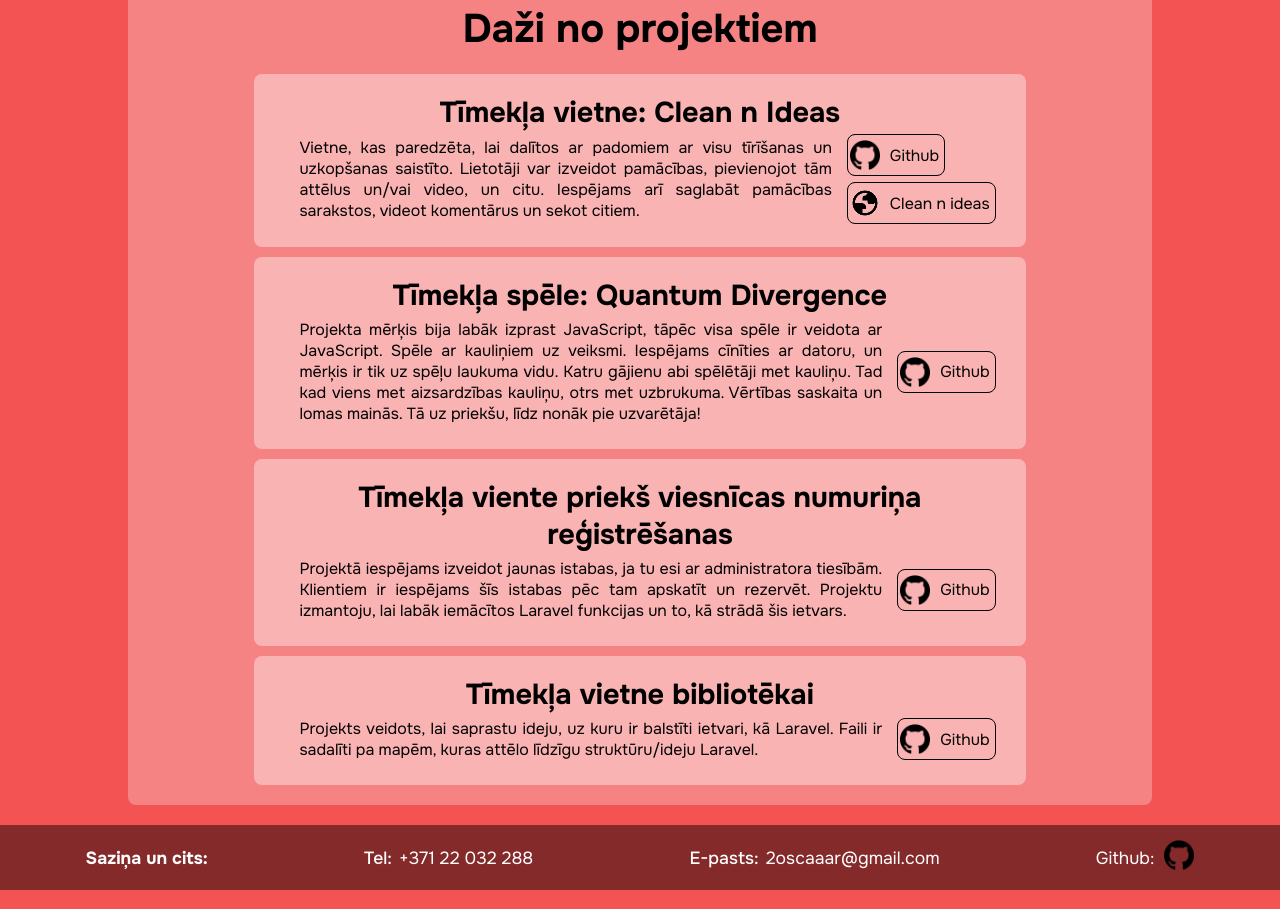
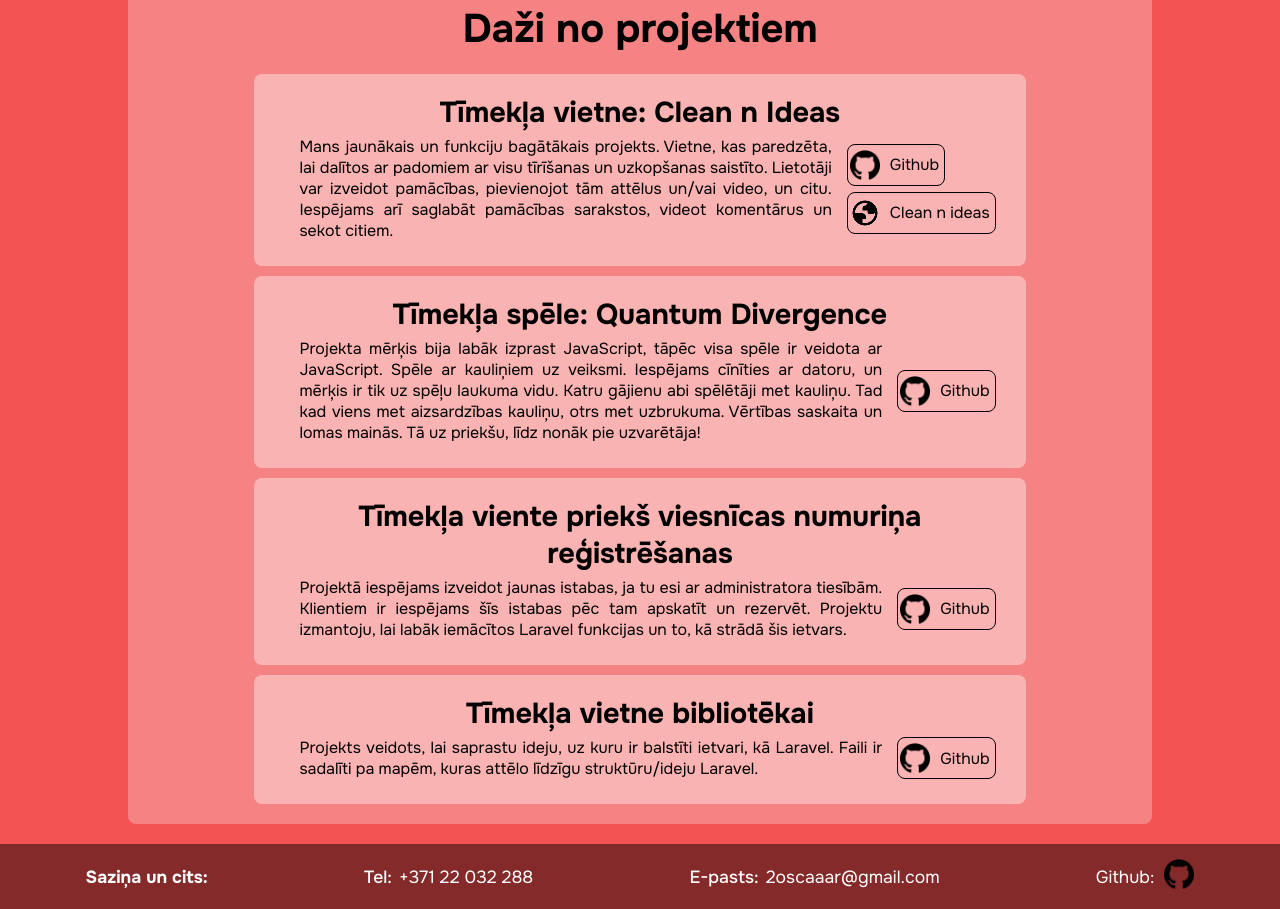
Before and after one commit to OskarsEngelss/portfolio-project, a plain HTML site: page index.html in a window 1280 px wide. Shown: the part 1338-2247 px from the top of the page. Drawn offline with Linux system fonts and the light colour scheme.

Commit message:
slight clean n ideas description change

```diff
--- a/index.html
+++ b/index.html
@@ -85,7 +85,7 @@
                 <div class="project-card">
                     <h3>Tīmekļa vietne: Clean n Ideas</h3>
                     <div>
-                        <p>Vietne, kas paredzēta, lai dalītos ar padomiem ar visu tīrīšanas un uzkopšanas saistīto. Lietotāji var izveidot pamācības, pievienojot tām attēlus un/vai video, un citu. Iespējams arī saglabāt pamācības sarakstos, videot komentārus un sekot citiem.</p>
+                        <p>Mans jaunākais un funkciju bagātākais projekts. Vietne, kas paredzēta, lai dalītos ar padomiem ar visu tīrīšanas un uzkopšanas saistīto. Lietotāji var izveidot pamācības, pievienojot tām attēlus un/vai video, un citu. Iespējams arī saglabāt pamācības sarakstos, videot komentārus un sekot citiem.</p>
                     </div>
                     <div>
                         <a href="https://github.com/OskarsEngelss/clean-n-ideas" target="_blank">
```
